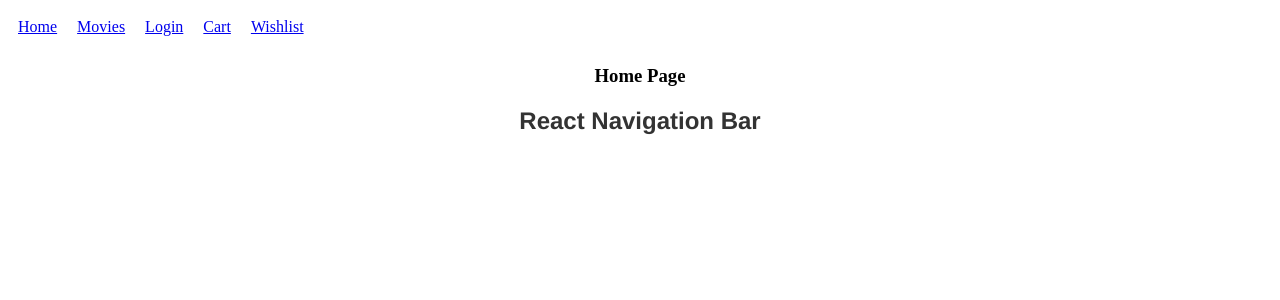
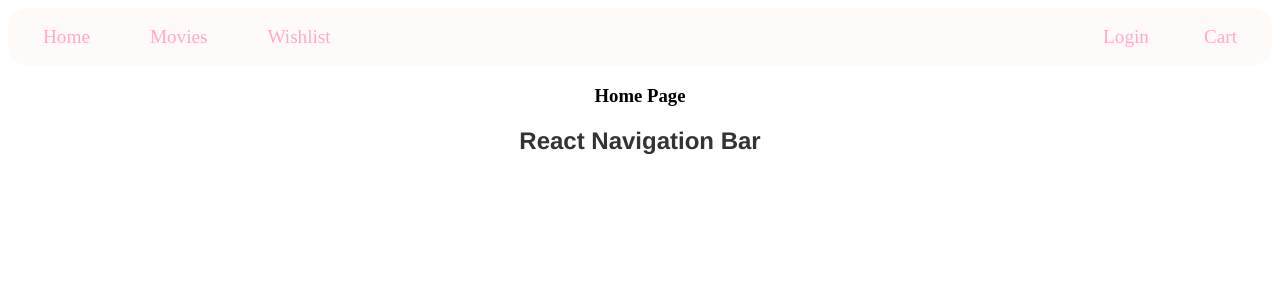
Before and after one commit to laraafont/Group-1-SWE-Project, a React (Vite) app in the folder PinkBox/: page / in a window 1280 px wide. Shown: the top 300 px of the page. Built offline with nearby package versions, Linux system fonts and the light colour scheme.

Commit message:
made navbar

```diff
--- a/PinkBox/index.html
+++ b/PinkBox/index.html
@@ -8,11 +8,12 @@
     <!-- Character encoding as UTF-8 (supports most languages and special characters) -->
     <meta charset="UTF-8" />
 
-    <!-- Sets the website's favicon variety compatibility  -->
+    <!-- Sets the website's favicon, variety compatibility  -->
     <link rel="apple-touch-icon" sizes="180x180" href="/apple-touch-icon.png">
     <link rel="icon" type="image/png" sizes="32x32" href="/favicon-32x32.png">
     <link rel="icon" type="image/png" sizes="16x16" href="/favicon-16x16.png">
     <link rel="manifest" href="/site.webmanifest">
+
     <!-- Controls the page's responsiveness on different devices -->
     <!-- width=device-width makes the width match the device screen size -->
     <!-- initial-scale=1.0 sets the zoom level to 1 (no zoom by default) -->
--- a/PinkBox/src/App.jsx
+++ b/PinkBox/src/App.jsx
@@ -1,5 +1,5 @@
 import { BrowserRouter } from "react-router-dom";
-import NavBar from "./navbar/NavBar"; // Correct import from src/navbar
+import NavBar from "./navbar/Navbar"; // Correct import from src/navbar
 
 function App() {
   return (
--- a/PinkBox/src/navbar/Navbar.jsx
+++ b/PinkBox/src/navbar/Navbar.jsx
@@ -11,13 +11,19 @@ export default function NavBar() {
     return (
         <div>
             {/* Navigation Links */}
-            <nav style={{ display: 'flex', gap: '20px', padding: '10px' }}>
+            <nav>
                 {/* Adds actual links to navbar */}
-                <Link to="/">Home</Link> {/* Default Page */}
-                <Link to="/movies">Movies</Link>
-                <Link to="/login">Login</Link>
-                <Link to="/cart">Cart</Link>
-                <Link to="/wishlist">Wishlist</Link>
+                <div className="left-links">
+                    {/* Left-aligned links */}
+                    <Link to="/">Home</Link> {/* Default Page */}
+                    <Link to="/movies">Movies</Link>
+                    <Link to="/wishlist">Wishlist</Link>
+                </div>
+
+                <div className="right-links">
+                    <Link to="/login">Login</Link>
+                    <Link to="/cart">Cart</Link>
+                </div>
             </nav>
 
             {/* Route Definitions */}
@@ -25,9 +31,9 @@ export default function NavBar() {
                 {/* Links to our .jsx files within navbar */}
                 <Route path="/" element={<Home />} /> {/* Default Page */}
                 <Route path="/movies" element={<Movies />} />
+                <Route path="/wishlist" element={<Wishlist />} />
                 <Route path="/login" element={<Login />} />
                 <Route path="/cart" element={<Cart />} />
-                <Route path="/wishlist" element={<Wishlist />} />
             </Routes>
         </div>
     );
--- a/PinkBox/src/navbar/navbar.css
+++ b/PinkBox/src/navbar/navbar.css
@@ -0,0 +1,50 @@
+/* Basic reset for padding and margins */
+* {
+    margin: 20;
+    padding: 100;
+    box-sizing: border-box;
+  }
+
+  /* Style for the navigation bar */
+  nav {
+    background-color: #fefaf7; /* Dark background for the navbar */
+    padding: 10px 20px;
+    display: flex;
+    justify-content: space-between; /* Space out the nav links */
+    align-items: center;
+    border-radius: 20px;
+  }
+
+  /* Wrapper for the left-aligned links */
+nav .left-links {
+  display: flex;
+  gap: 30px;
+}
+
+/* Wrapper for the right-aligned links */
+nav .right-links {
+  display: flex;
+  gap: 25px;
+}
+
+  /* Style for the navigation links */
+  nav a {
+    color: #fac; /* White text color for links */
+    text-decoration: none; /* Remove underline from links */
+    font-size: 1.2rem;
+    padding: 8px 15px;
+    border-radius: 5px;
+    transition: background-color 0.3s ease; /* Smooth transition for hover effect */
+  }
+
+  /* Hover effect for the links */
+  nav a:hover {
+    background-color: #E5F4D1; /* Lighten the background on hover */
+    color: #ED9FD7;
+  }
+
+  /* Active link style */
+  nav a.active {
+    background-color: #007bff; /* Highlight the active page with a blue color */
+    color: white;
+  }
```
